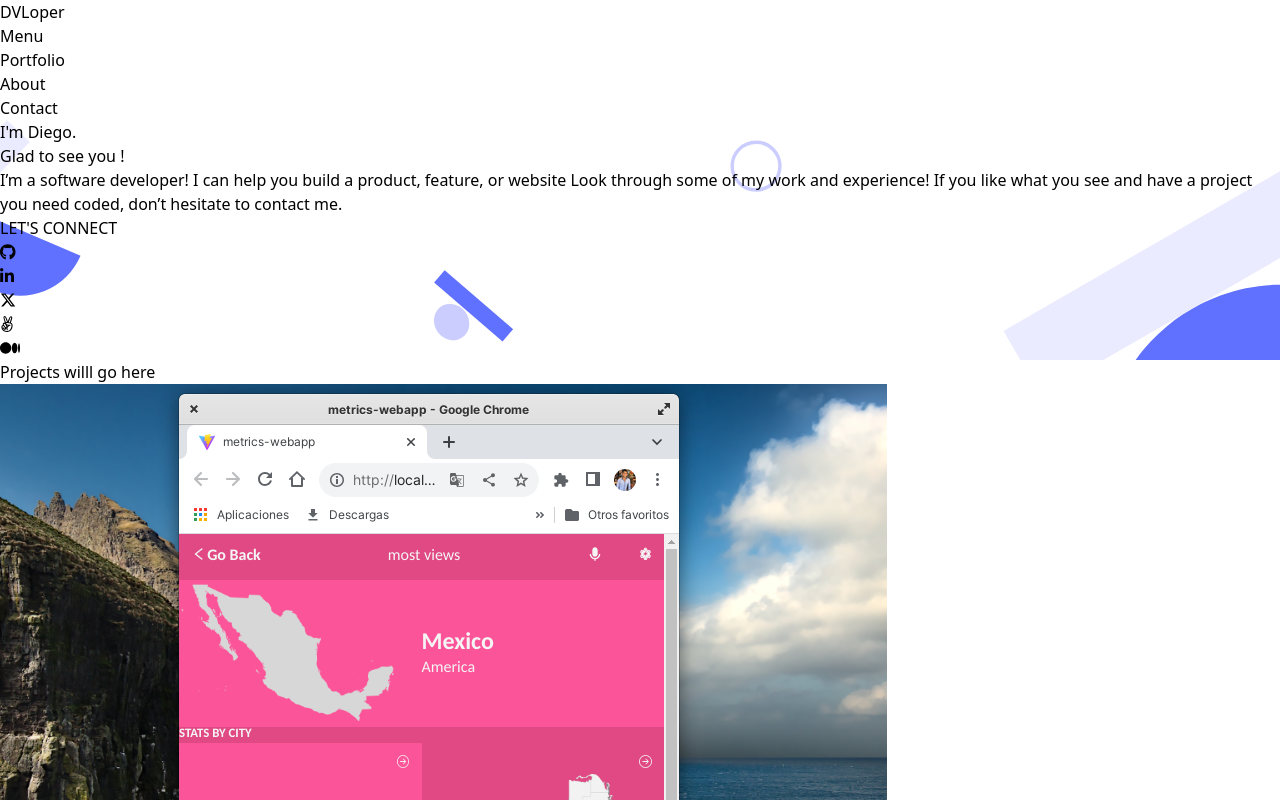
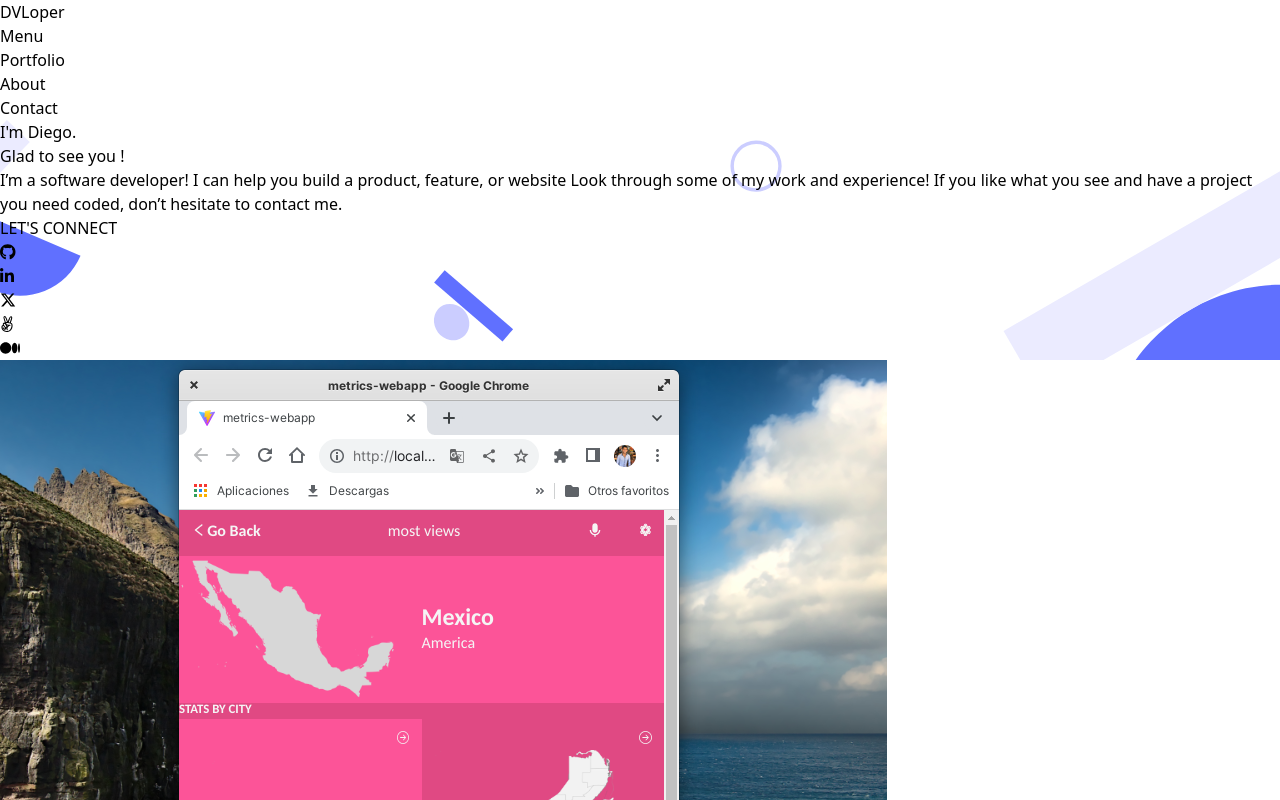
Before and after one commit to Diegogagan2587/Diegogagan2587.github.io, a React (Vite) app: page / in a window 1280 px wide. Shown: the top 800 px of the page. Built offline with nearby package versions, Linux system fonts and the light colour scheme.

Commit message:
Update position ans set gaps for JobCards within Portfolio section

```diff
--- a/src/sections/PortfolioSection.jsx
+++ b/src/sections/PortfolioSection.jsx
@@ -2,8 +2,7 @@ import projects from "../data/projects";
 import ProjectCard from "../components/ProjectCard";
 const PortfolioSection = () => {
   return (
-    <section id="portfolio" className="portfolio px-6 flex flex-col gap-5">
-      <h1>Projects willl go here</h1>
+    <section id="portfolio" className="portfolio px-6 py-28 flex flex-col gap-24">
       {/* for each project we will render a component*/}
       {projects.map((project) => {
         return <ProjectCard key={project.name} project={project} />;
```
